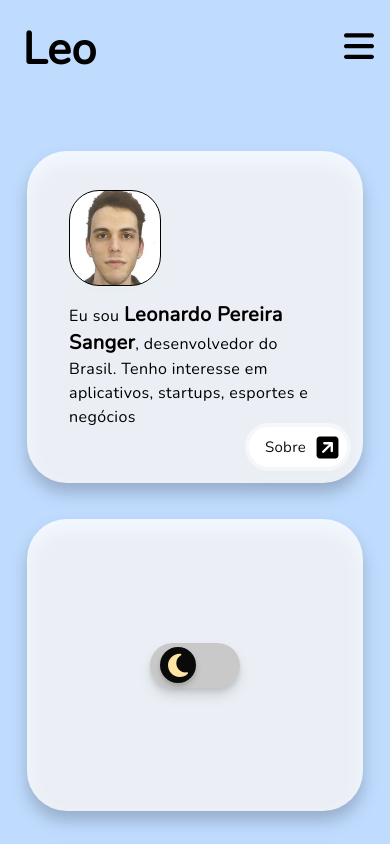
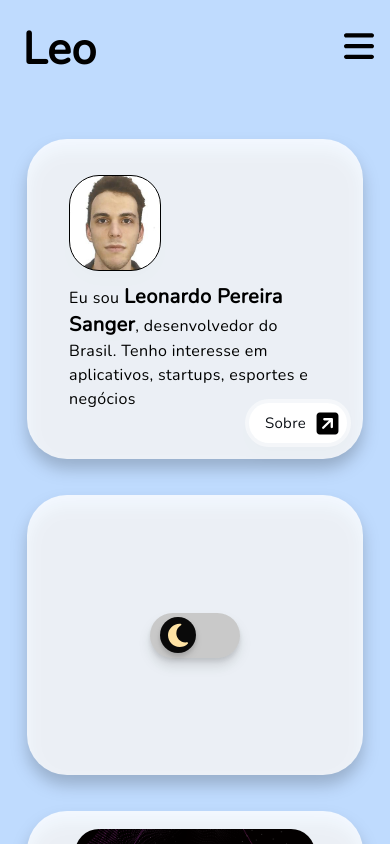
Before and after one commit to leosan00/my-portifolio, a SvelteKit app: page / in a window 390 px wide. Shown: the top 844 px of the page. Built offline with nearby package versions, Linux system fonts and the light colour scheme.

Commit message:
correction box-shadow card, change hover for larger screens

```diff
--- a/src/routes/+page.svelte
+++ b/src/routes/+page.svelte
@@ -24,10 +24,11 @@
     gap: 1rem;
   }
   .mobile-view{
-      position: relative;
-      width: 100%;
-      height: 100%;
-    }
+    position: relative;
+    width: 100%;
+    height: 100%;
+    z-index: 0;
+  }
   .card {
     width: 100%;
     height: 100%;
@@ -36,14 +37,13 @@
     align-items: center;
     border-radius: 40px;
     transition: all .2s ease-in-out;
-    will-change: auto;
     position: relative;
     overflow: hidden;
     -webkit-transform: translateZ(0);
-    z-index: 0;
+    z-index: 1;
   }
   .card:hover {
-    transform: scale(1.05);
+    transform: scale(0.98);
   }
   .main-grid {
     width: 100%;
@@ -51,8 +51,8 @@
   }
 
   .darkMode-content{
-    width: 100px;
-    height: 52px;
+    width: 100%;
+    height: 100%;
     display: flex;
     align-items: center;
     justify-content: center;
@@ -78,7 +78,6 @@
       transform: none;
     }
     .mobile-view{
-      margin-top: 12px;
       padding-bottom: 12px;
       padding-left: 12px;
       padding-right: 12px;
```
